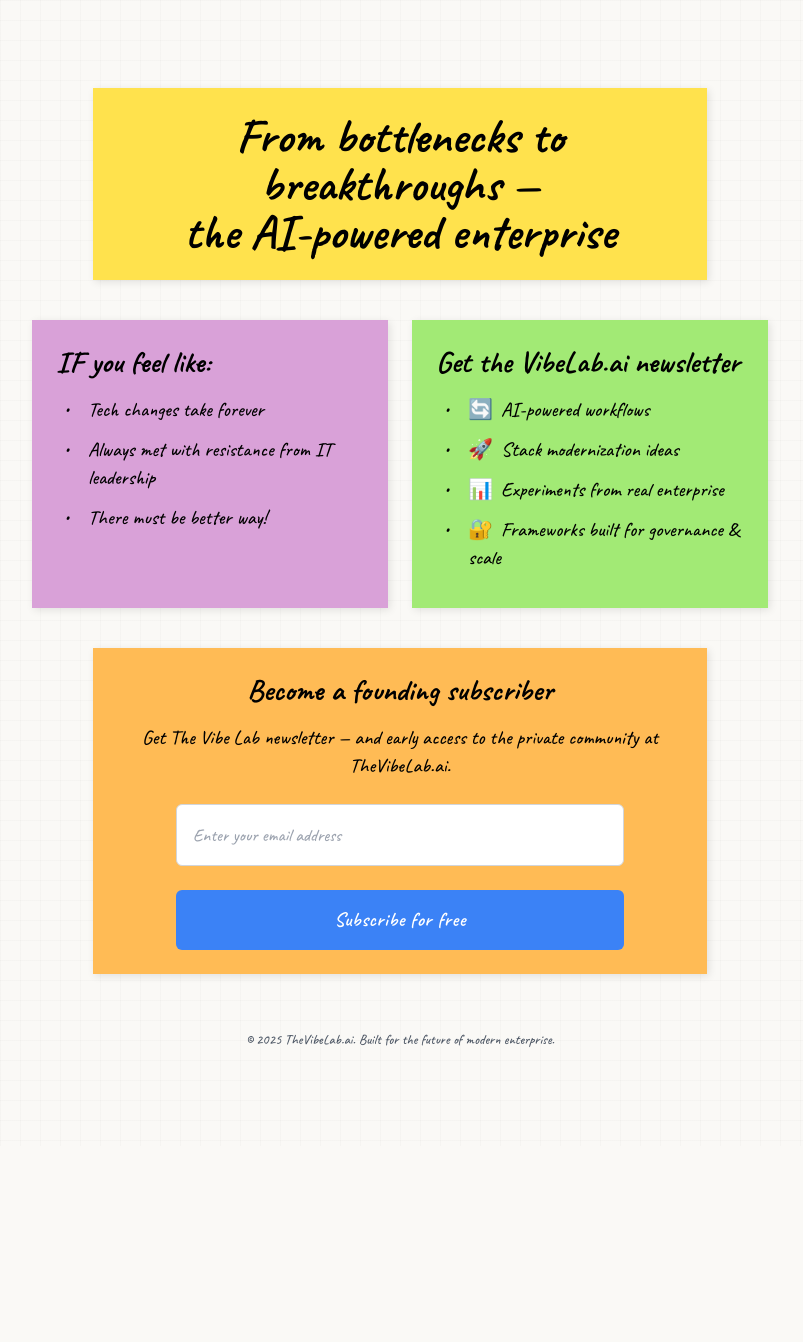
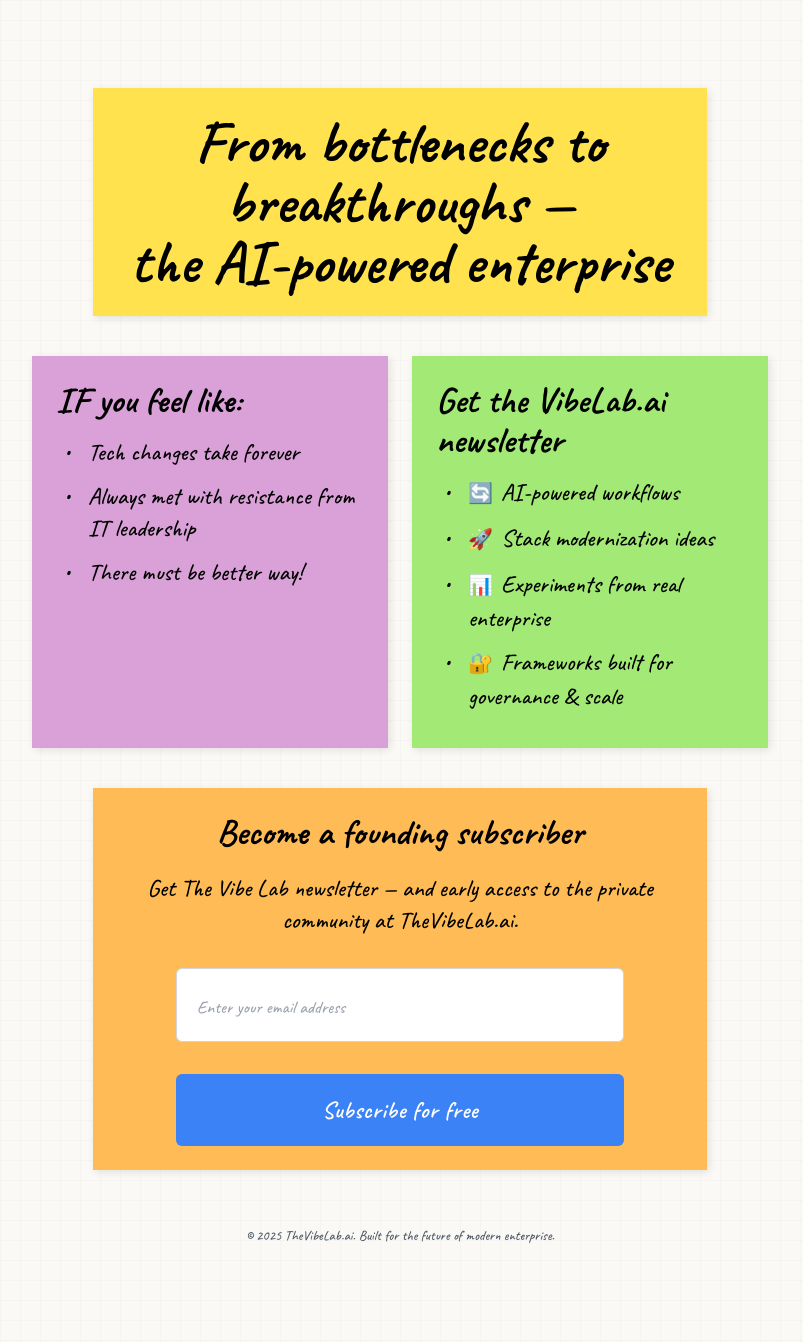
Before and after one commit to lancekyle/VibeLabLanding, a Flask app: page / in a window 1280 px wide. Shown: the whole page, without its empty margins (240-1043 px from the left). Before the commit the page ends 1047 px from the top, so only its background shows below. Run offline with Flask 3, Linux system fonts and the light colour scheme; parts of the project's set-up code (start-up, migrations or seed data) failed here and were passed over; some libraries are stand-ins or nearby versions.

Commit message:
Increase text size for better readability and a more engaging experience
Updates font sizes in index.html to enhance readability across the landing page.

Replit-Commit-Author: Agent
Replit-Commit-Session-Id: e4a69773-9f43-47fd-b7ea-702442ebf584
Replit-Commit-Screenshot-Url: https://storage.googleapis.com/screenshot-production-us-central1/2f0f9262-57ea-4193-a138-39099b146e42/4089753b-99f1-4794-bf06-16a769345c28.jpg

```diff
--- a/templates/index.html
+++ b/templates/index.html
@@ -35,7 +35,7 @@
             font-family: 'Caveat', cursive;
             font-weight: 500;
             line-height: 1.4;
-            font-size: 1.5rem;
+            font-size: 1.8rem;
         }
 
         .sticky-note {
@@ -44,7 +44,7 @@
             padding: 1.5rem;
             transition: transform 0.2s ease;
             color: #000;
-            font-size: 1.6rem;
+            font-size: 2rem;
         }
 
         .sticky-note:hover {
@@ -131,7 +131,7 @@
 
             <!-- Yellow Note - Main Headline -->
             <div class="sticky-note yellow-note w-full md:w-10/12 mx-auto text-center">
-                <h1 class="text-4xl md:text-5xl font-bold mb-0 leading-tight">
+                <h1 class="text-5xl md:text-6xl font-bold mb-0 leading-tight">
                     From bottlenecks to breakthroughs —<br>
                     the AI-powered enterprise
                 </h1>
@@ -141,8 +141,8 @@
             <div class="w-full grid grid-cols-1 md:grid-cols-2 gap-6">
                 <!-- Purple Note - If you feel like -->
                 <div class="sticky-note purple-note">
-                    <h2 class="text-3xl font-bold mb-4">IF you feel like:</h2>
-                    <ul class="sticky-list text-xl">
+                    <h2 class="text-4xl font-bold mb-4">IF you feel like:</h2>
+                    <ul class="sticky-list text-2xl">
                         <li>Tech changes take forever</li>
                         <li>Always met with resistance from IT leadership</li>
                         <li>There must be better way!</li>
@@ -151,8 +151,8 @@
 
                 <!-- Green Note - Newsletter Benefits -->
                 <div class="sticky-note green-note">
-                    <h2 class="text-3xl font-bold mb-4">Get the VibeLab.ai newsletter</h2>
-                    <ul class="sticky-list text-xl">
+                    <h2 class="text-4xl font-bold mb-4">Get the VibeLab.ai newsletter</h2>
+                    <ul class="sticky-list text-2xl">
                         <li><span class="icon-emoji">🔄</span>AI-powered workflows</li>
                         <li><span class="icon-emoji">🚀</span>Stack modernization ideas</li>
                         <li><span class="icon-emoji">📊</span>Experiments from real enterprise</li>
@@ -163,28 +163,28 @@
 
             <!-- Orange Note - CTA -->
             <div class="sticky-note orange-note w-full md:w-10/12 mx-auto">
-                <h2 class="text-3xl font-bold mb-4 text-center">
+                <h2 class="text-4xl font-bold mb-5 text-center">
                     Become a founding subscriber
                 </h2>
-                <p class="text-center mb-6 text-xl">
+                <p class="text-center mb-8 text-2xl">
                     Get The Vibe Lab newsletter — and early access to the private community at TheVibeLab.ai.
                 </p>
 
-                <form id="subscribe-form" class="space-y-4 max-w-md mx-auto">
+                <form id="subscribe-form" class="space-y-5 max-w-md mx-auto">
                     <div>
                         <input
                             type="email"
                             id="email-input"
                             name="email"
-                            class="w-full px-4 py-4 border border-gray-300 focus:outline-none rounded-md text-xl"
+                            class="w-full px-5 py-5 border border-gray-300 focus:outline-none rounded-md text-2xl"
                             placeholder="Enter your email address"
                         >
-                        <p id="form-message" class="mt-2 text-lg"></p>
+                        <p id="form-message" class="mt-3 text-xl"></p>
                     </div>
                     <button
                         type="submit"
                         id="subscribe-btn"
-                        class="w-full py-4 px-6 text-white rounded-md text-xl"
+                        class="w-full py-5 px-6 text-white rounded-md text-2xl font-bold"
                     >
                         Subscribe for free
                     </button>
```
